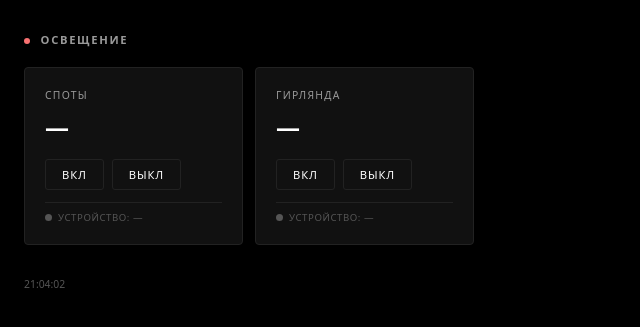
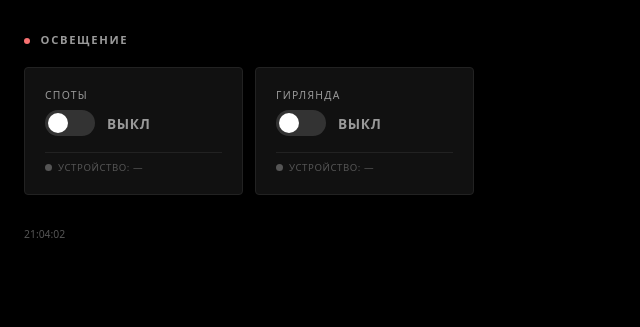
Before and after one commit to volosati-team/silno-dom-server, a FastAPI app: page / in a window 1280 px wide. Shown: the part 50-377 px from the top of the page, without its empty margins (0-640 px from the left). Run offline with FastAPI, Linux system fonts and the light colour scheme.

Commit message:
feat(dashboard): toggle switch + JS polling (0.5/1/1.5s backoff then 5s passive)
- Replace VKL/VYKL buttons with slide toggle, fetch-based (no page reload)
- cmd=None fallback to state for initial toggle position
- Passive poll every 5s, burst 0.5/1.0/1.5s after command
- Dynamic device-state indicator updates without reload

Co-Authored-By: Claude Sonnet 4.6 <noreply@anthropic.com>

```diff
--- a/web/templates/base.html
+++ b/web/templates/base.html
@@ -51,6 +51,15 @@ h2{font-size:.7rem;font-weight:700;letter-spacing:.15em;text-transform:uppercase
 .device-dot.off{background:#f87171}
 .device-label{font-size:.6rem;letter-spacing:.06em;text-transform:uppercase;color:var(--text3)}
 
+.toggle-wrap{display:flex;align-items:center;gap:12px;margin-bottom:16px}
+.toggle-switch{position:relative;display:inline-block;width:50px;height:26px;flex-shrink:0;cursor:pointer}
+.toggle-switch input{opacity:0;width:0;height:0;position:absolute}
+.tog-track{position:absolute;inset:0;background:var(--off);border-radius:13px;transition:.25s}
+.toggle-switch input:checked~.tog-track{background:var(--accent)}
+.tog-thumb{position:absolute;width:20px;height:20px;left:3px;top:3px;background:#fff;border-radius:50%;transition:.25s;pointer-events:none}
+.toggle-switch input:checked~.tog-track .tog-thumb{transform:translateX(24px)}
+.tog-label{font-size:.85rem;font-weight:700;letter-spacing:.05em;color:var(--text2);min-width:40px}
+
 pre{font-size:.75rem;line-height:1.6;color:var(--text2);white-space:pre-wrap;word-break:break-all}
 </style>
 {% block head %}{% endblock %}
--- a/web/templates/dashboard.html
+++ b/web/templates/dashboard.html
@@ -9,28 +9,57 @@
 
 <div class="light-grid">
 {% for ch, info in lights.items() %}
+{% set is_on = (info.cmd == true) if (info.cmd is not none) else (info.state == true) %}
 <div class="light-card">
   <div class="light-name">{{ info.name }}</div>
-  <div class="light-state {% if info.cmd == true %}on{% elif info.cmd == false %}off{% endif %}">
-    {% if info.cmd == true %}ON
-    {% elif info.cmd == false %}OFF
-    {% else %}—{% endif %}
-  </div>
-  <div class="btn-row">
-    <form method="post" action="/lights/{{ ch }}/on" style="display:inline">
-      <button type="submit" class="btn {% if info.cmd == true %}on{% endif %}">Вкл</button>
-    </form>
-    <form method="post" action="/lights/{{ ch }}/off" style="display:inline">
-      <button type="submit" class="btn {% if info.cmd == false %}off{% endif %}">Выкл</button>
-    </form>
+  <div class="toggle-wrap">
+    <label class="toggle-switch">
+      <input type="checkbox" id="tog-{{ ch }}" {% if is_on %}checked{% endif %}
+             onchange="sendCmd({{ ch }}, this.checked)">
+      <span class="tog-track"><span class="tog-thumb"></span></span>
+    </label>
+    <span class="tog-label" id="tlabel-{{ ch }}">{% if is_on %}ВКЛ{% else %}ВЫКЛ{% endif %}</span>
   </div>
   <div class="device-state">
-    <span class="device-dot {% if info.state == true %}on{% elif info.state == false %}off{% endif %}"></span>
-    <span class="device-label">устройство: {% if info.state == true %}вкл{% elif info.state == false %}выкл{% else %}—{% endif %}</span>
+    <span class="device-dot {% if info.state == true %}on{% elif info.state == false %}off{% endif %}" id="dot-{{ ch }}"></span>
+    <span class="device-label" id="dlabel-{{ ch }}">устройство: {% if info.state == true %}вкл{% elif info.state == false %}выкл{% else %}—{% endif %}</span>
   </div>
 </div>
 {% endfor %}
 </div>
 
-<div class="ts">{{ now }}</div>
+<div class="ts" id="ts">{{ now }}</div>
+
+<script>
+const _pollTimer = {};
+
+async function sendCmd(ch, on) {
+  const label = document.getElementById('tlabel-' + ch);
+  if (label) label.textContent = on ? 'ВКЛ' : 'ВЫКЛ';
+  try {
+    const body = {}; body['ch' + ch] = on;
+    await fetch('/set', {method:'POST', headers:{'Content-Type':'application/json'}, body:JSON.stringify(body)});
+  } catch(e) {}
+  [500, 1000, 1500].forEach(ms => setTimeout(refreshState, ms));
+  clearInterval(_pollTimer.passive);
+  _pollTimer.passive = setInterval(refreshState, 5000);
+}
+
+async function refreshState() {
+  try {
+    const data = await fetch('/state').then(r => r.json());
+    for (const [key, val] of Object.entries(data)) {
+      const ch = key.replace('ch', '');
+      const dot = document.getElementById('dot-' + ch);
+      const lbl = document.getElementById('dlabel-' + ch);
+      if (dot) dot.className = 'device-dot' + (val === true ? ' on' : val === false ? ' off' : '');
+      if (lbl) lbl.textContent = 'устройство: ' + (val === true ? 'вкл' : val === false ? 'выкл' : '—');
+    }
+    const ts = document.getElementById('ts');
+    if (ts) ts.textContent = new Date().toLocaleTimeString('ru-RU');
+  } catch(e) {}
+}
+
+_pollTimer.passive = setInterval(refreshState, 5000);
+</script>
 {% endblock %}
```
